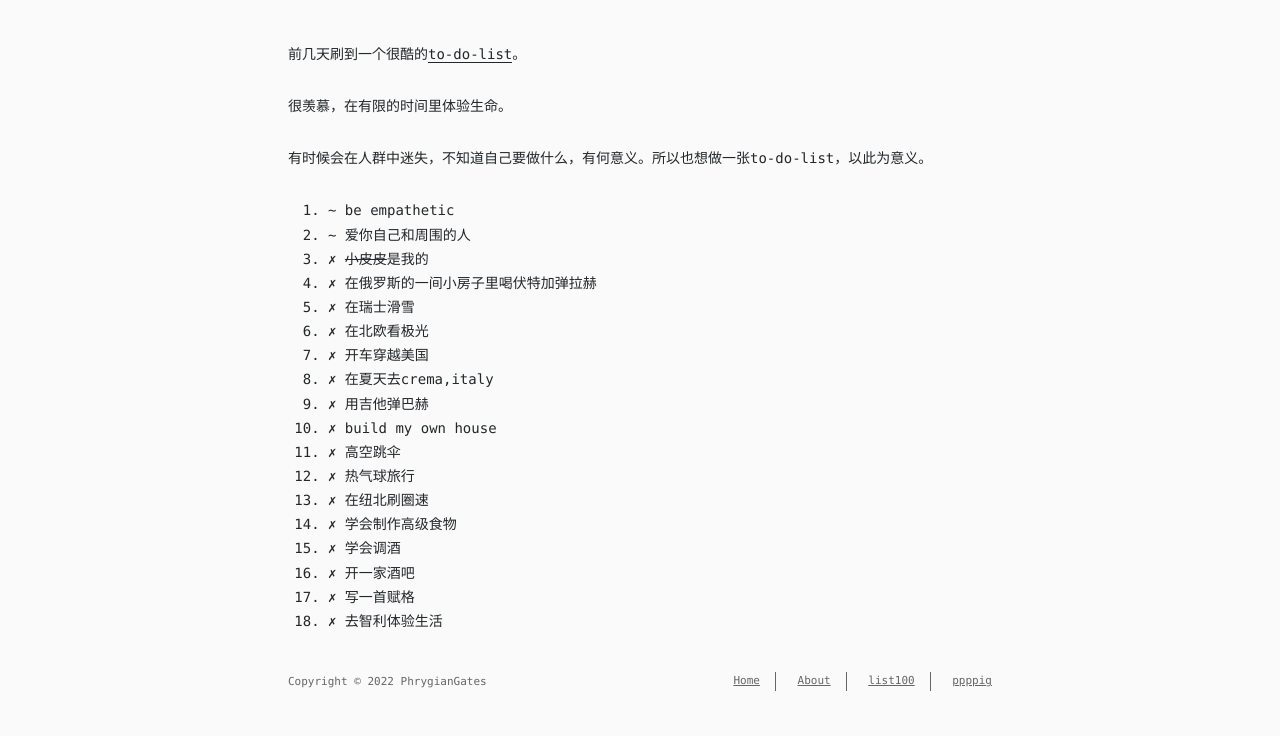
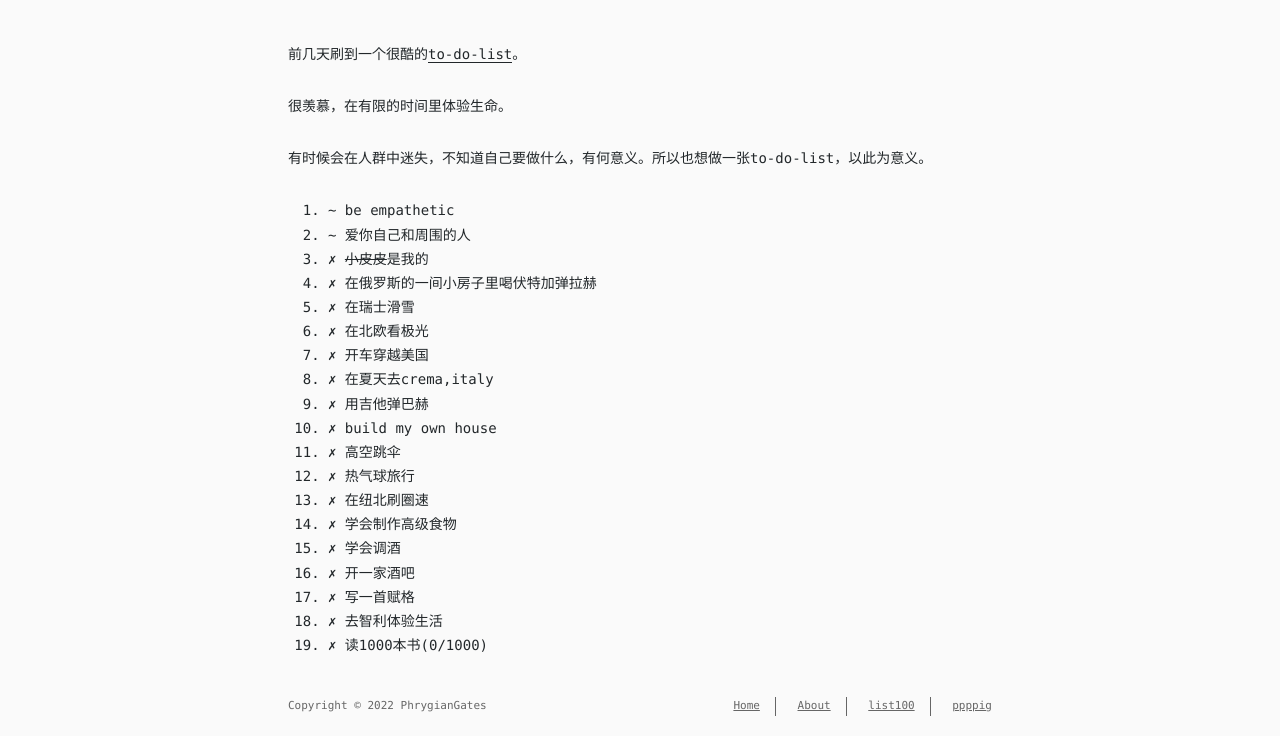
Before and after one commit to PhrygianGates/PhrygianGates.github.io, a plain HTML site: page list100/index.html in a window 1280 px wide. Shown: the part 119-855 px from the top of the page. Before the commit the page ends 831 px from the top, so only its background shows below. Drawn offline with Linux system fonts and the light colour scheme; a web font is replaced by a local one.

Commit message:
Site updated: 2022-02-17 22:54:48

```diff
--- a/list100/index.html
+++ b/list100/index.html
@@ -14,7 +14,7 @@
 <meta property="og:description" content="前几天刷到一个很酷的to-do-list。 很羡慕，在有限的时间里体验生命。 有时候会在人群中迷失，不知道自己要做什么，有何意义。所以也想做一张to-do-list，以此为意义。  ~ be empathetic ~ 爱你自己和周围的人 ✗ 小皮皮是我的 ✗ 在俄罗斯的一间小房子里喝伏特加弹拉赫 ✗ 在瑞士滑雪 ✗ 在北欧看极光 ✗ 开车穿越美国 ✗ 在夏天去crema,italy ✗ 用吉他弹巴">
 <meta property="og:locale" content="en_US">
 <meta property="article:published_time" content="2022-02-16T09:06:13.000Z">
-<meta property="article:modified_time" content="2022-02-17T14:46:04.791Z">
+<meta property="article:modified_time" content="2022-02-17T14:54:37.640Z">
 <meta property="article:author" content="PhrygianGates">
 <meta name="twitter:card" content="summary">
 
@@ -113,6 +113,7 @@
 <li>✗ 开一家酒吧</li>
 <li>✗ 写一首赋格 </li>
 <li>✗ 去智利体验生活</li>
+<li>✗ 读1000本书(0&#x2F;1000)</li>
 </ol>
 
 
```
